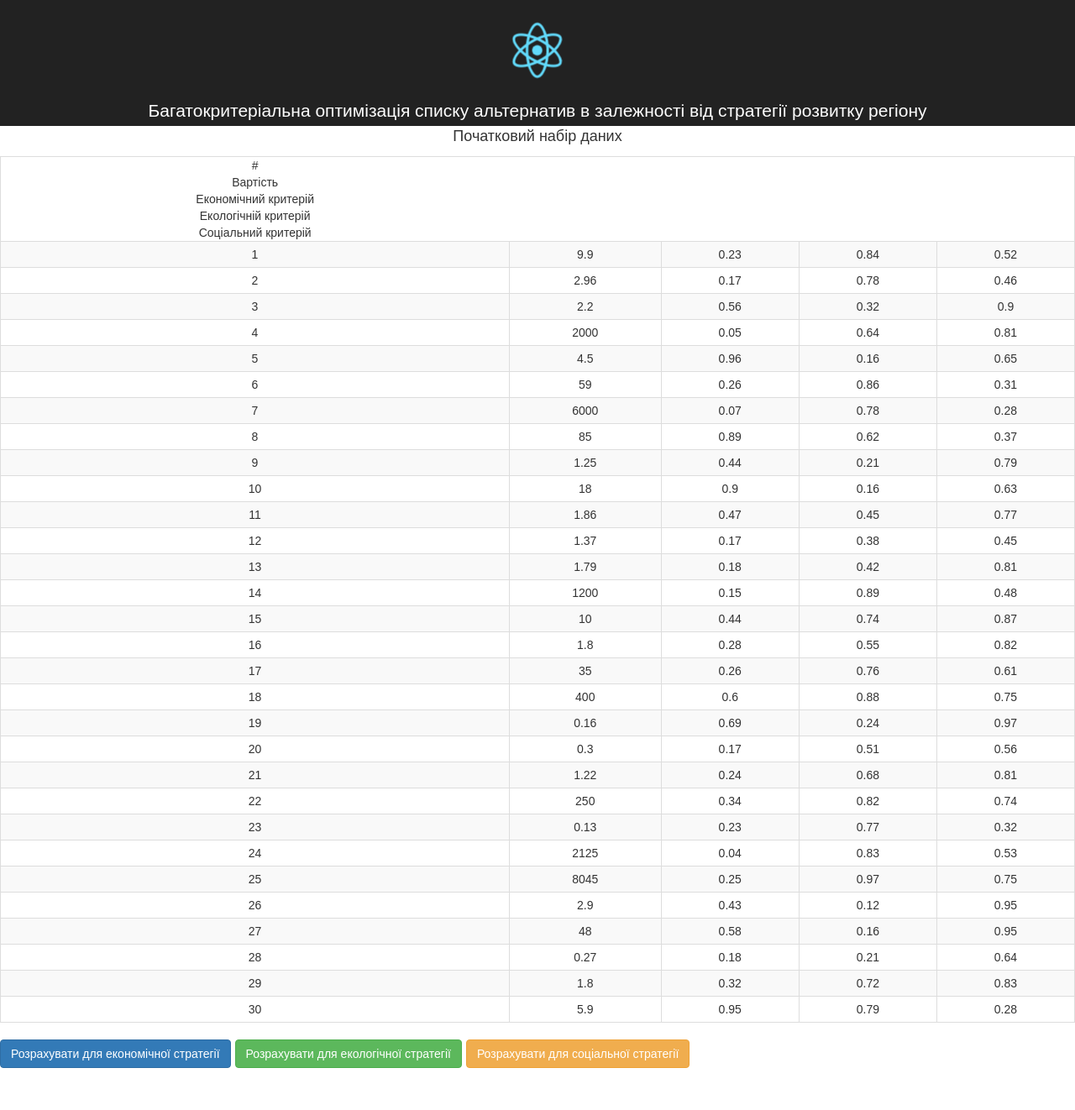
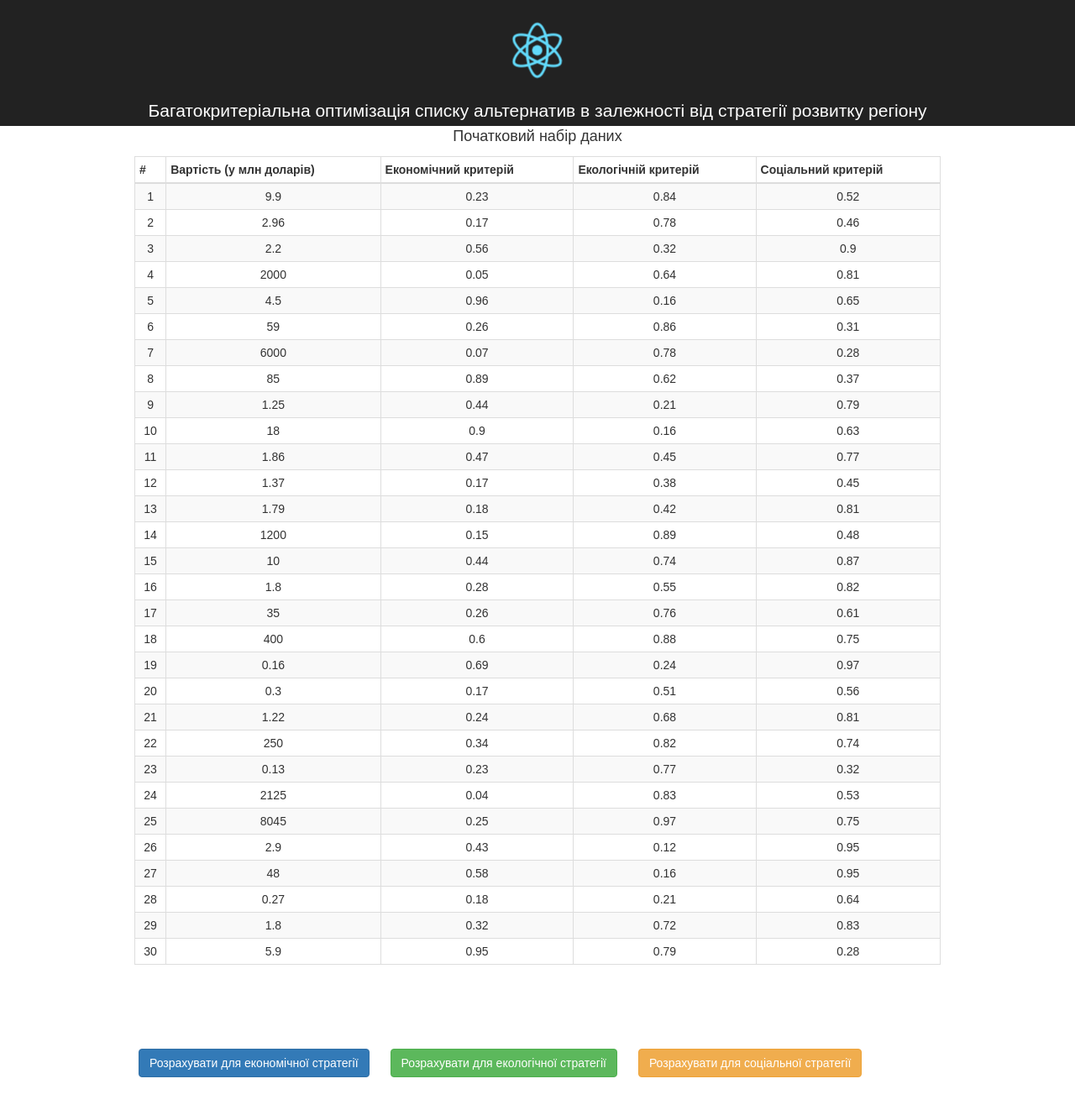
Before and after one commit to sbiliaiev/multi-objective-budget-optimization-ts, a React app: page / in a window 1280 px wide. Shown: the top 1322 px of the page at 84% size. Before the commit the page ends 1272 px from the top, so only its background shows below. Built offline with nearby package versions, Linux system fonts and the light colour scheme; the HTML template or start-up script is replaced by a standard one.

Commit message:
Add main layout

```diff
--- a/src/App.tsx
+++ b/src/App.tsx
@@ -8,15 +8,107 @@ import { Button, ButtonToolbar, Table } from 'react-bootstrap'
 
 // Data
 import { defaultValues } from './data'
-// import {ecologicStrategy, economicStrategy, socialStrategy} from './data'
+import { ecologicStrategy, economicStrategy, socialStrategy } from './data'
 
 // Utils
-// import { createNormilizeMatrix, sortNormilizedMatrix } from './utils'
+import { createNormilizeMatrix, sortNormilizedMatrix } from './utils'
 
 // Types
-import { IAlternative } from './types'
+import { IAlternative, INormilizedMatrix, IStrategy } from './types'
 
 class App extends React.Component {
+  public state = {
+    isSelectedStrategy: false,
+    strategy: null,
+  }
+
+  public setStrategy = (strategy: IStrategy) => {
+    this.setState({ strategy, isSelectedStrategy: true })
+  }
+
+  public renderNormilizedMatrix = () => {
+    const { isSelectedStrategy, strategy } = this.state
+
+    if (isSelectedStrategy && strategy) {
+      const normilizedMatrix: INormilizedMatrix[] = createNormilizeMatrix(defaultValues, strategy)
+
+      console.log('EHRERE', normilizedMatrix)
+
+      return (
+        <div>
+          <p className="App-intro">Нормалізована матриця</p>
+          <Table striped bordered condensed hover>
+            <thead>
+              <tr>
+                <th>#</th>
+                <th>Вартість (у млн доларів)</th>
+                <th>Економічна ефективність</th>
+                <th>Екологічна ефективність</th>
+                <th>Соціальна ефективність</th>
+                <th>Сумарна ефективність</th>
+              </tr>
+            </thead>
+            <tbody>
+              {normilizedMatrix.map((alternative: INormilizedMatrix) => (
+                <tr key={alternative.number}>
+                  <td>{alternative.number}</td>
+                  <td>{alternative.cost}</td>
+                  <td>{alternative.economicEfficiency}</td>
+                  <td>{alternative.ecologicEfficiency}</td>
+                  <td>{alternative.socialEfficiency}</td>
+                  <td>
+                    <b>{alternative.summaryEfficiency}</b>
+                  </td>
+                </tr>
+              ))}
+            </tbody>
+          </Table>
+          {this.renderSortedNormilizedMatrix(normilizedMatrix)}
+        </div>
+      )
+    }
+
+    return null
+  }
+
+  public renderSortedNormilizedMatrix = (data: INormilizedMatrix[]) => {
+    const sortedMatrix = sortNormilizedMatrix(data)
+
+    return (
+      <div style={{ marginBottom: '50px' }}>
+        <p className="App-intro">Відсортована матриця за сумарною ефективністю</p>
+        <Table striped bordered condensed hover>
+          <thead>
+            <tr>
+              <th>#</th>
+              <th>Вартість (у млн доларів)</th>
+              <th>Економічна ефективність</th>
+              <th>Екологічна ефективність</th>
+              <th>Соціальна ефективність</th>
+              <th>Сумарна ефективність</th>
+            </tr>
+          </thead>
+          <tbody>
+            {sortedMatrix.map((alternative: INormilizedMatrix) => (
+              <tr key={alternative.number}>
+                <td>
+                  <b>{alternative.number}</b>
+                </td>
+                <td>{alternative.cost}</td>
+                <td>{alternative.economicEfficiency}</td>
+                <td>{alternative.ecologicEfficiency}</td>
+                <td>{alternative.socialEfficiency}</td>
+                <td>
+                  <b>{alternative.summaryEfficiency}</b>
+                </td>
+              </tr>
+            ))}
+          </tbody>
+        </Table>
+      </div>
+    )
+  }
+
   public render() {
     return (
       <div className="App">
@@ -27,13 +119,18 @@ class App extends React.Component {
           </h1>
         </header>
         <p className="App-intro">Початковий набір даних</p>
+
+        <div style={{ textAlign: 'center' }}>
+          <div style={{ width: '960px', margin: 'auto' }}>
             <Table striped bordered condensed hover>
               <thead>
-            <tr>#</tr>
-            <tr>Вартість</tr>
-            <tr>Економічний критерій</tr>
-            <tr>Екологічній критерій</tr>
-            <tr>Соціальний критерій</tr>
+                <tr>
+                  <th>#</th>
+                  <th>Вартість (у млн доларів)</th>
+                  <th>Економічний критерій</th>
+                  <th>Екологічній критерій</th>
+                  <th>Соціальний критерій</th>
+                </tr>
               </thead>
               <tbody>
                 {defaultValues.map((alternative: IAlternative) => (
@@ -47,12 +144,30 @@ class App extends React.Component {
                 ))}
               </tbody>
             </Table>
-
-        <ButtonToolbar>
-          <Button bsStyle="primary">Розрахувати для економічної стратегії</Button>
-          <Button bsStyle="success">Розрахувати для екологічної стратегії</Button>
-          <Button bsStyle="warning">Розрахувати для соціальної стратегії</Button>
+            <ButtonToolbar
+              style={{ marginTop: '100px', marginBottom: '100px', marginLeft: 'auto', marginRight: 'auto' }}
+            >
+              <Button
+                bsStyle="primary"
+                style={{ marginRight: '20px' }}
+                onClick={() => this.setStrategy(economicStrategy)}
+              >
+                Розрахувати для економічної стратегії
+              </Button>
+              <Button
+                bsStyle="success"
+                style={{ marginRight: '20px' }}
+                onClick={() => this.setStrategy(ecologicStrategy)}
+              >
+                Розрахувати для екологічної стратегії
+              </Button>
+              <Button bsStyle="warning" onClick={() => this.setStrategy(socialStrategy)}>
+                Розрахувати для соціальної стратегії
+              </Button>
             </ButtonToolbar>
+            {this.renderNormilizedMatrix()}
+          </div>
+        </div>
       </div>
     )
   }
```
Lines whose indentation alone changed are shown as unchanged.
